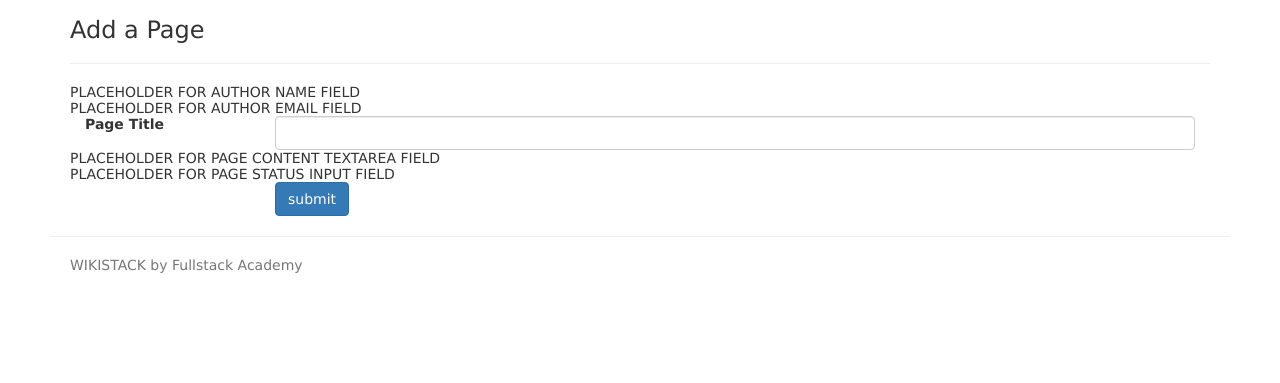
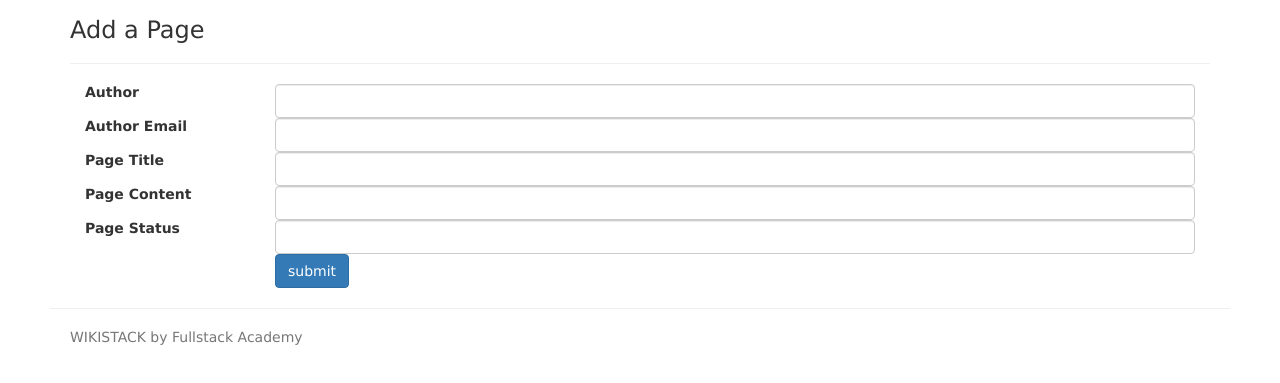
Before and after one commit to phoyt1/wikistack, a website: page views/addpage.html in a window 1280 px wide. Shown: the part 53-436 px from the top of the page. Drawn offline with nearby package versions, Linux system fonts and the light colour scheme; files that its build step writes are made by us from their sources.

```diff
--- a/views/addpage.html
+++ b/views/addpage.html
@@ -5,9 +5,19 @@
   <hr>
   <form method="POST" action="/wiki/">
 
-    <div>PLACEHOLDER FOR AUTHOR NAME FIELD</div>
+    <div class="form-group">
+      <label for="author" class="col-sm-2 control-label">Author</label>
+      <div class="col-sm-10">
+        <input name="author" type="text" class="form-control"/>
+      </div>
+    </div>
 
-    <div>PLACEHOLDER FOR AUTHOR EMAIL FIELD</div>
+    <div class="form-group">
+      <label for="authorEmail" class="col-sm-2 control-label">Author Email</label>
+      <div class="col-sm-10">
+        <input name="authorEmail" type="text" class="form-control"/>
+      </div>
+    </div>
 
     <div class="form-group">
       <label for="title" class="col-sm-2 control-label">Page Title</label>
@@ -16,9 +26,19 @@
       </div>
     </div>
 
-    <div>PLACEHOLDER FOR PAGE CONTENT TEXTAREA FIELD</div>
+    <div class="form-group">
+      <label for="pageContent" class="col-sm-2 control-label">Page Content</label>
+      <div class="col-sm-10">
+        <input name="pageContent" type="text" class="form-control"/>
+      </div>
+    </div>
 
-    <div>PLACEHOLDER FOR PAGE STATUS INPUT FIELD</div>
+    <div class="form-group">
+      <label for="pageStatus" class="col-sm-2 control-label">Page Status</label>
+      <div class="col-sm-10">
+        <input name="pageStatus" type="text" class="form-control"/>
+      </div>
+    </div>
 
     <div class="col-sm-offset-2 col-sm-10">
       <button type="submit" class="btn btn-primary">submit</button>
```
Also changed, not shown: models/index.js (+17 -2 lines), routes/wiki.js (+12 -2 lines).
